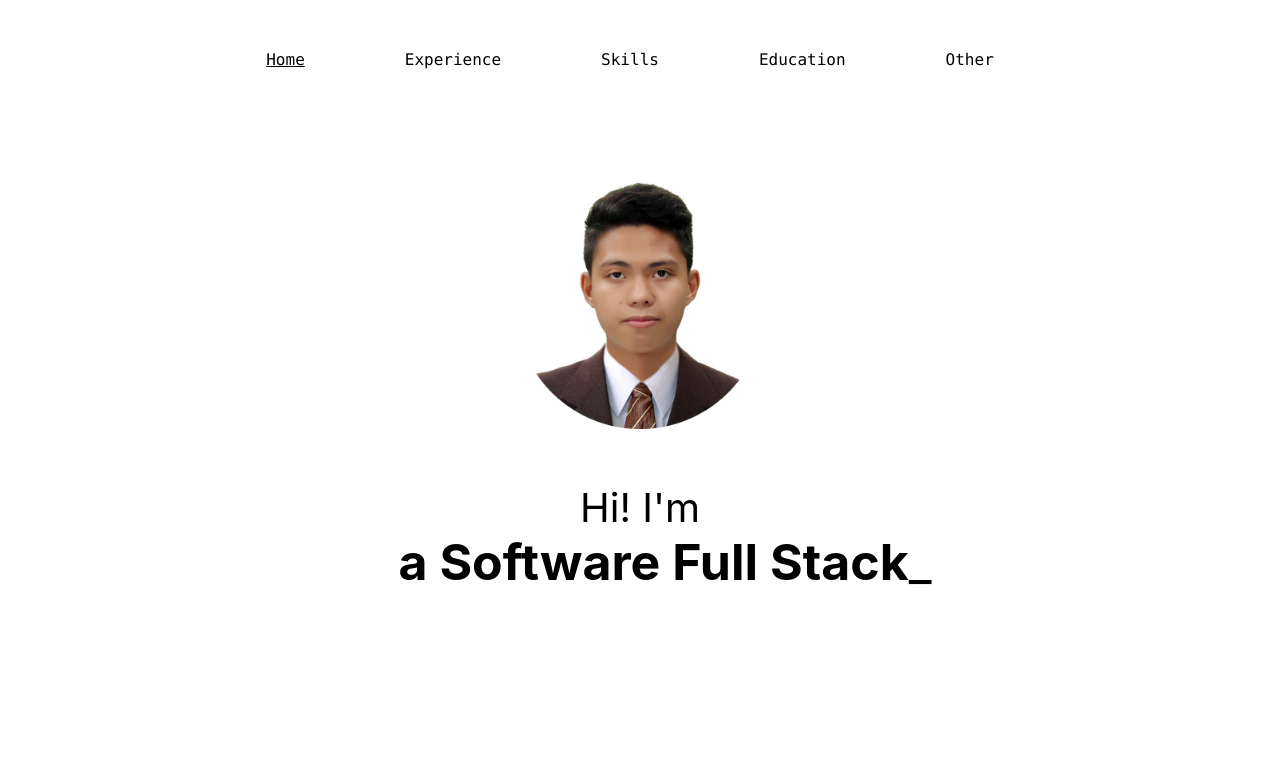
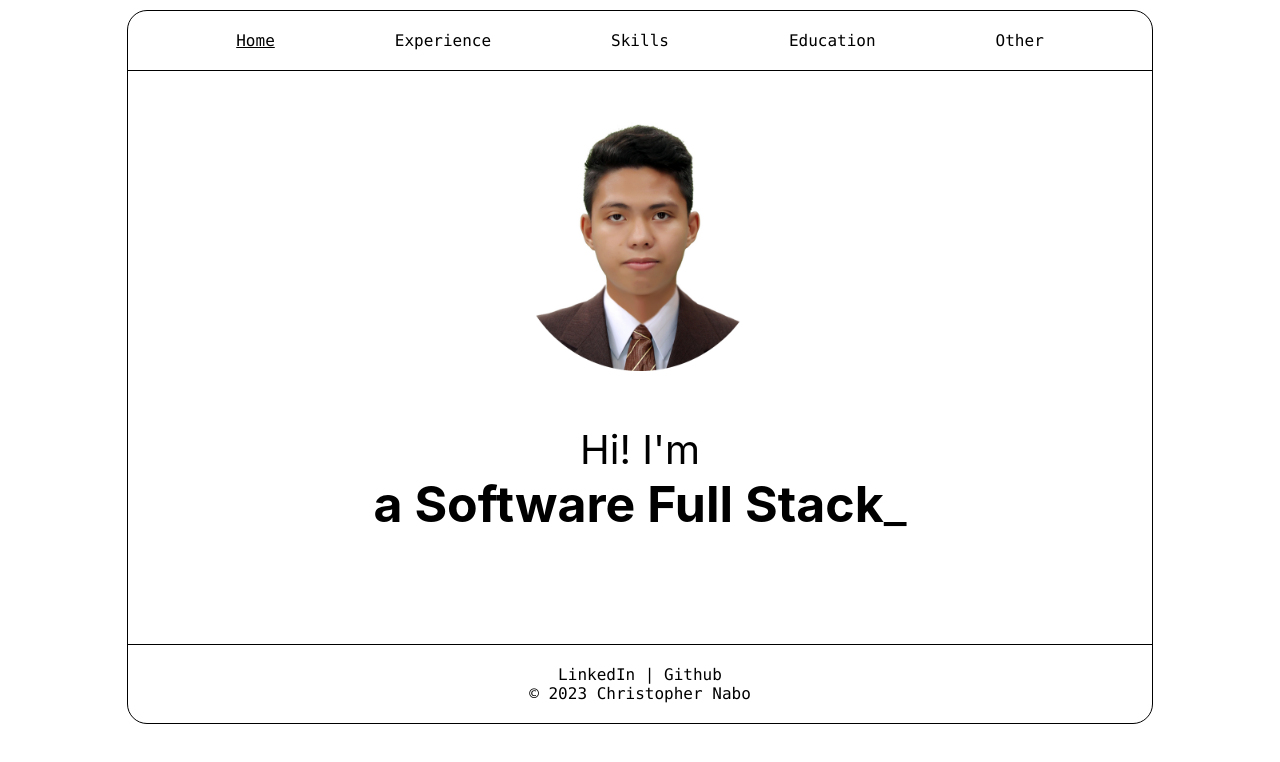
Before and after one commit to christophernabo/resume, a React (Create React App) app: page / in a window 1280 px wide. Shown: the top 762 px of the page. Built offline with nearby package versions, Linux system fonts and the light colour scheme.

Commit message:
added footer

```diff
--- a/src/components/Pages/Education.jsx
+++ b/src/components/Pages/Education.jsx
@@ -1,11 +1,13 @@
 import React from "react";
 import Navbar from "../UI/Navbar";
+import Footer from "../UI/Footer";
 
 function EducationPage() {
     return (
-        <div>
+        <div style={{ display: 'inline-block', justifyContent: 'center', minHeight: "80vh", minWidth: "80vw", border: "1px solid black ", margin: "10px", borderRadius: "20px" }}>
             <Navbar />
             <h1>Welcome to the Education Page</h1>
+            <Footer />
         </div>
     );
 }
--- a/src/components/Pages/Experience.jsx
+++ b/src/components/Pages/Experience.jsx
@@ -1,11 +1,13 @@
 import React from "react";
 import Navbar from "../UI/Navbar";
+import Footer from "../UI/Footer";
 
 function ExperiencePage() {
     return (
-        <div>
+        <div style={{ display: 'inline-block', justifyContent: 'center', minHeight: "80vh", minWidth: "80vw", border: "1px solid black ", margin: "10px", borderRadius: "20px" }}>
             <Navbar />
             <h1>Welcome to the Experience Page</h1>
+            <Footer />
         </div>
     );
 }
--- a/src/components/Pages/Home.jsx
+++ b/src/components/Pages/Home.jsx
@@ -1,6 +1,7 @@
 import React, { useState, useEffect } from "react";
 import Picture from "../Assets/picture.png";
 import Navbar from "../UI/Navbar";
+import Footer from "../UI/Footer";
 
 const phrases = ["Christopher Nabo", "a Software Full Stack Developer and", "a Web Application Tester"];
 
@@ -66,19 +67,20 @@ const HomePage = () => {
   }, []);
 
   return (
-    <div style={{ display: 'inline-block', justifyContent: 'center', alignItems: 'left', height: '100vh' }}>
+    <div style={{ display: 'inline-block', justifyContent: 'center', minHeight: "80vh", minWidth: "80vw", border: "1px solid black ", margin: "10px", borderRadius: "20px" }}>
       <Navbar />
-      <div style={{ marginTop: '100px' }}>
+      <div style={{ margin: '50px 0px 50px 0px' }}>
         <img src={Picture} alt="" style={{ maxWidth: '250px', height: 'auto' }} />
       </div>
       <div style={{ color: '#000000', textAlign: 'center', marginTop: '50px', fontSize: `${fontSize}px` }}>
         <div>Hi! I'm</div>
-        <div style={{ fontSize: `${fontSize + 10}px`, marginLeft: '50px' }}>
+        <div style={{ fontSize: `${fontSize + 10}px`, minHeight: "150px" }}>
           <b>{currentPhrase}</b>
           <span style={{ visibility: showCursor ? 'visible' : 'hidden' }}>_</span>
         </div>
       </div>
-    </div>
+      <Footer />
+    </div >
   );
 };
 
--- a/src/components/Pages/Other.jsx
+++ b/src/components/Pages/Other.jsx
@@ -1,11 +1,13 @@
 import React from "react";
 import Navbar from "../UI/Navbar";
+import Footer from "../UI/Footer";
 
 function OtherPage() {
     return (
-        <div>
+        <div style={{ display: 'inline-block', justifyContent: 'center', minHeight: "80vh", minWidth: "80vw", border: "1px solid black ", margin: "10px", borderRadius: "20px" }}>
             <Navbar />
             <h1>Welcome to the Other Page</h1>
+            <Footer />
         </div>
     );
 }
--- a/src/components/Pages/Skills.jsx
+++ b/src/components/Pages/Skills.jsx
@@ -1,11 +1,13 @@
 import React from "react";
 import Navbar from "../UI/Navbar";
+import Footer from "../UI/Footer";
 
 function SkillsPage() {
     return (
-        <div>
+        <div style={{ display: 'inline-block', justifyContent: 'center', minHeight: "80vh", minWidth: "80vw", border: "1px solid black ", margin: "10px", borderRadius: "20px" }}>
             <Navbar />
             <h1>Welcome to the Skills Page</h1>
+            <Footer />
         </div>
     );
 }
--- /dev/null
+++ b/src/components/UI/Footer.jsx
@@ -0,0 +1,21 @@
+import React from "react";
+
+const Footer = () => {
+    return (
+        <div
+            style={{
+                position: "relative",
+                bottom: 0,
+                margin: "20px 0px 20px 0px",
+                borderTop: "1px solid black",
+                fontFamily: "Consolas",
+                fontSize: "16px"
+            }}
+        >
+            <div style={{ marginTop: "20px" }}>LinkedIn | Github</div>
+            <div>© 2023 Christopher Nabo</div>
+        </div>
+    );
+};
+
+export default Footer;
--- a/src/components/UI/Navbar.jsx
+++ b/src/components/UI/Navbar.jsx
@@ -31,16 +31,16 @@ function Navbar() {
     backgroundColor: "#ffffff",
     color: "#000000",
     border: "none",
-    borderRadius: "5px",
+    borderRadius: "10px",
     padding: "10px",
-    margin: "10px 50px 0px 30px",
+    margin: "10px 50px 10px 50px",
     fontFamily: "Consolas",
     fontSize: "16px",
     transition: "background-color 0.3s ease-in-out"
   };
 
   return (
-    <div style={{ marginTop: "30px" }}>
+    <div style={{ borderBottom: "1px solid black" }}>
       {buttons.map((button) => (
         <button
           key={button.id}
```
